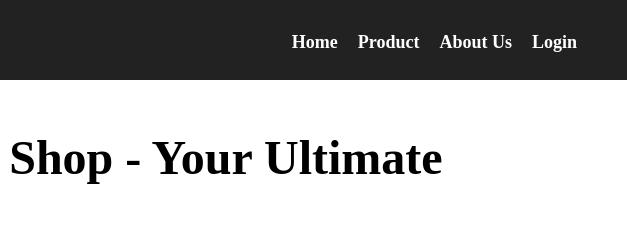
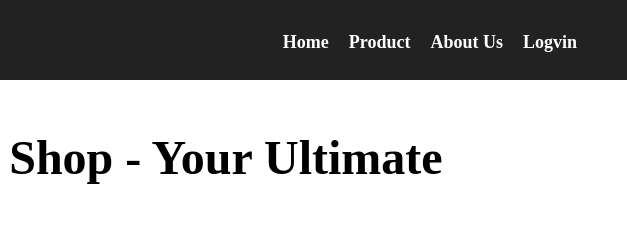
Before and after one commit to GCC11/lab1, a plain HTML site: page index.html in a window 1280 px wide. Shown: the top 237 px of the page, 653-1280 px from the left. Drawn offline with Linux system fonts and the light colour scheme.

Commit message:
try agian

```diff
--- a/index.html
+++ b/index.html
@@ -18,7 +18,7 @@
                 <li><a href="#home">Home</a></li>
                 <li><a href="#product">Product</a></li>
                 <li><a href="#about">About Us</a></li>
-                <li><a href="#about">Login</a></li>
+                <li><a href="#about">Logvin</a></li>
             </ul>
         </nav>
     </header>
```
